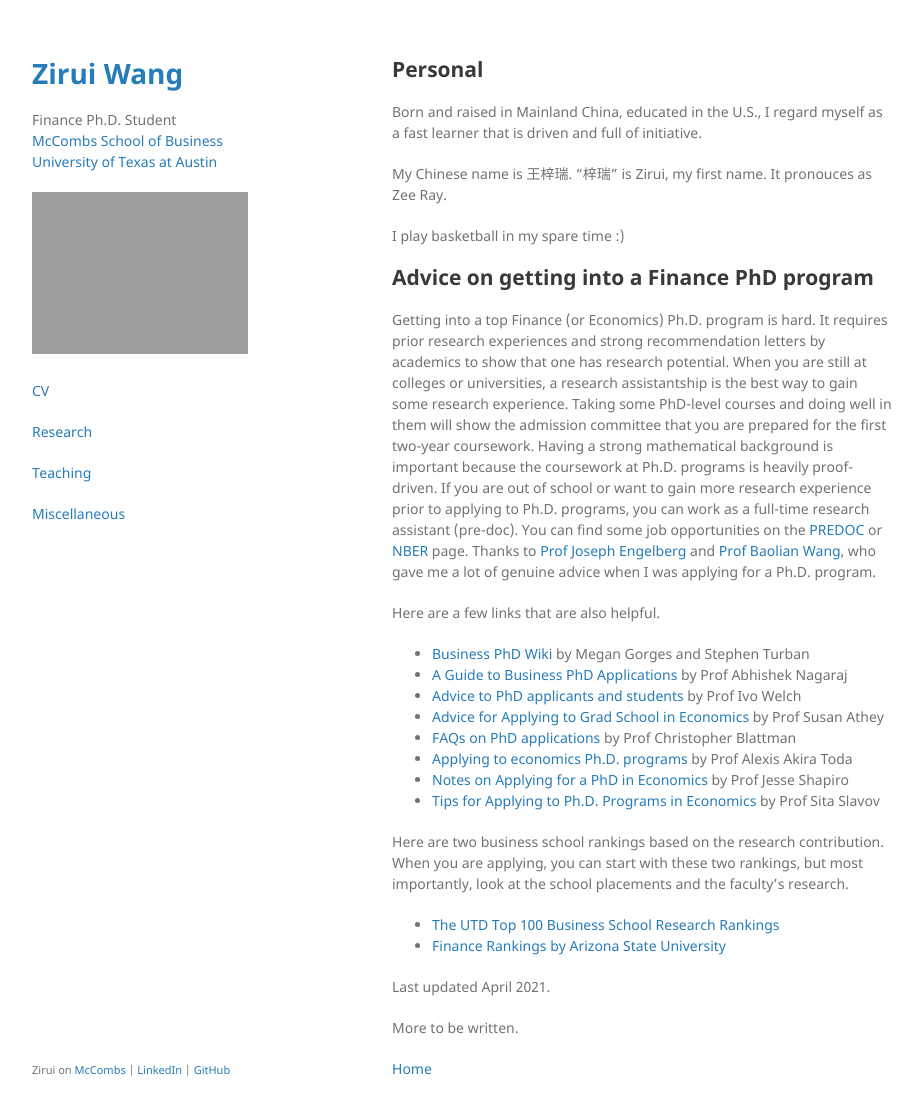
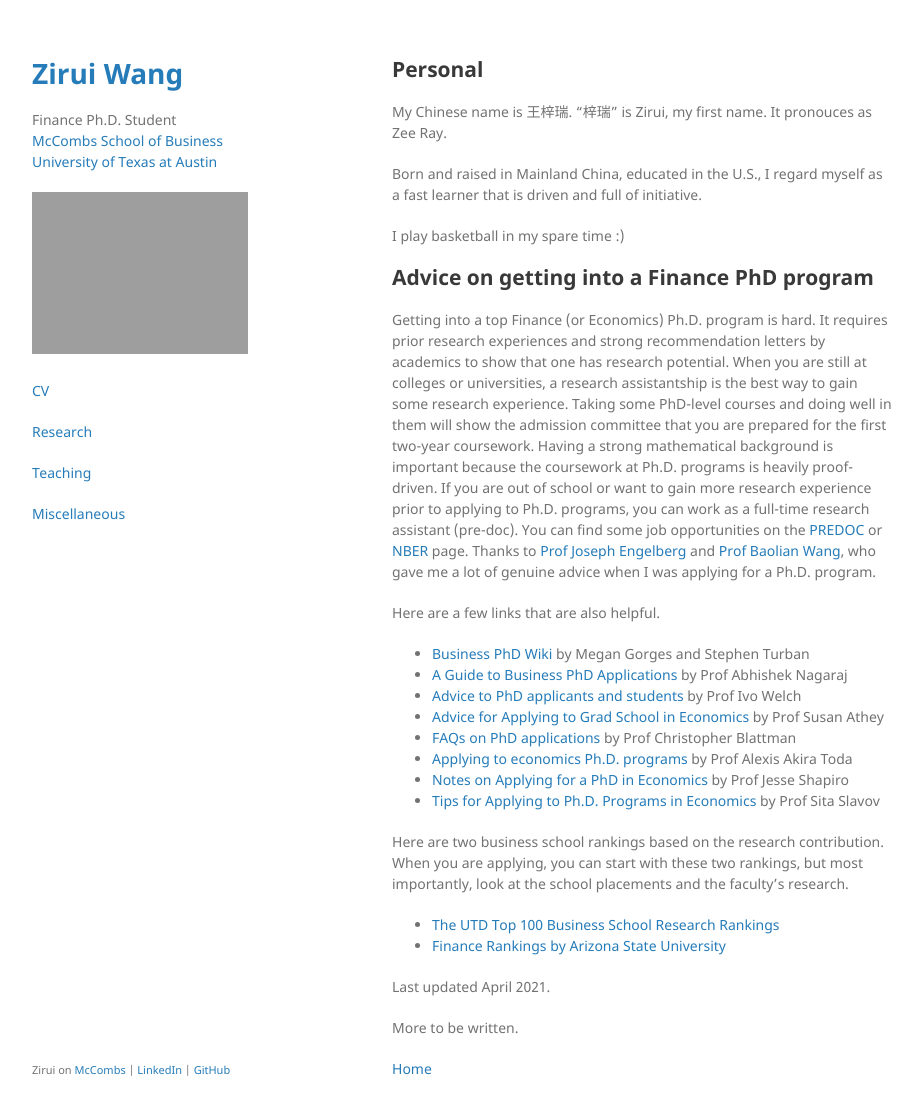
Before and after one commit to HarrisonZiruiWang/HarrisonZiruiWang.github.io, a Jekyll site: the page built from misc.md, in a window 1280 px wide and 1149 px high. Shown: the top 1115 px of the window, without its empty margins (178-1100 px from the left). Built offline with Jekyll 4.4.1, drawn with Linux system fonts in a browser that asks for light colours; our own code applies the rules of GitHub Pages for plain Markdown files.

```diff
--- a/misc.md
+++ b/misc.md
@@ -4,9 +4,9 @@ layout: default
 
 ## Personal
 
+My Chinese name is 王梓瑞. “梓瑞” is Zirui, my first name. It pronouces as Zee Ray.
+
 Born and raised in Mainland China, educated in the U.S., I regard myself as a fast learner that is driven and full of initiative.
-
-My Chinese name is 王梓瑞. “梓瑞” is Zirui, my first name. It pronouces as Zee Ray.
 
 I play basketball in my spare time :)
 
```
